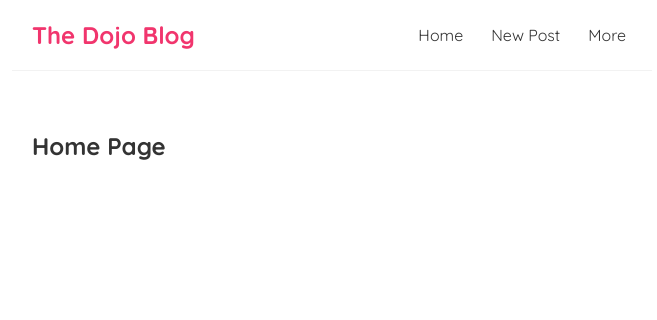
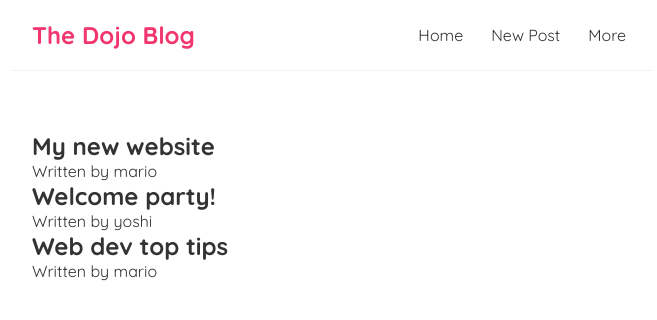
Before and after one commit to RonAlmog/dojo-blog, a React (Create React App) app: page / in a window 1280 px wide. Shown: the top 320 px of the page, without its empty margins (308-965 px from the left). Built offline with nearby package versions, Linux system fonts and the light colour scheme.

Commit message:
init temp data

```diff
--- a/src/components/Home.js
+++ b/src/components/Home.js
@@ -1,7 +1,23 @@
+import { useState } from "react";
 export const Home = () => {
+  const [blogs, setBlogs] = useState([
+    { title: "My new website", body: "lorem ipsum...", author: "mario", id: 1 },
+    { title: "Welcome party!", body: "lorem ipsum...", author: "yoshi", id: 2 },
+    {
+      title: "Web dev top tips",
+      body: "lorem ipsum...",
+      author: "mario",
+      id: 3,
+    },
+  ]);
   return (
     <div className="home">
-      <h2>Home Page</h2>
+      {blogs.map((blog) => (
+        <div className="blog-preview" key={blog.id}>
+          <h2>{blog.title}</h2>
+          <p>Written by {blog.author}</p>
+        </div>
+      ))}
     </div>
   );
 };
```
